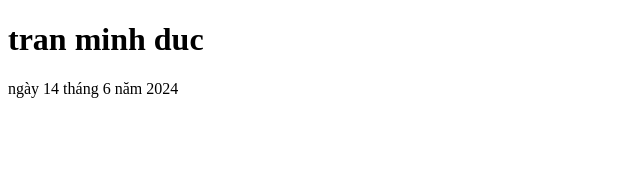
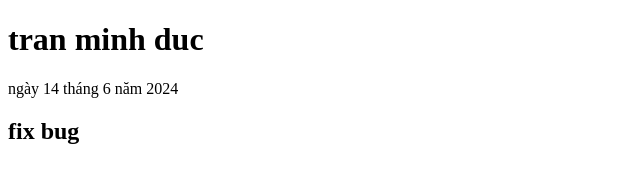
Before and after one commit to hocnuahocma/tran-minh-duc, a plain HTML site: page index.html in a window 1280 px wide. Shown: the whole page, without its empty margins (0-640 px from the left). Drawn offline with Linux system fonts and the light colour scheme.

Commit message:
1. fix bug 14 jun 2024

```diff
--- a/index.html
+++ b/index.html
@@ -8,5 +8,6 @@
   <h1>tran minh duc</h1>
   <body>
     <p>ngày 14 tháng 6 năm 2024</p>
+    <h2>fix bug</h2>
   </body>
 </html>
```
